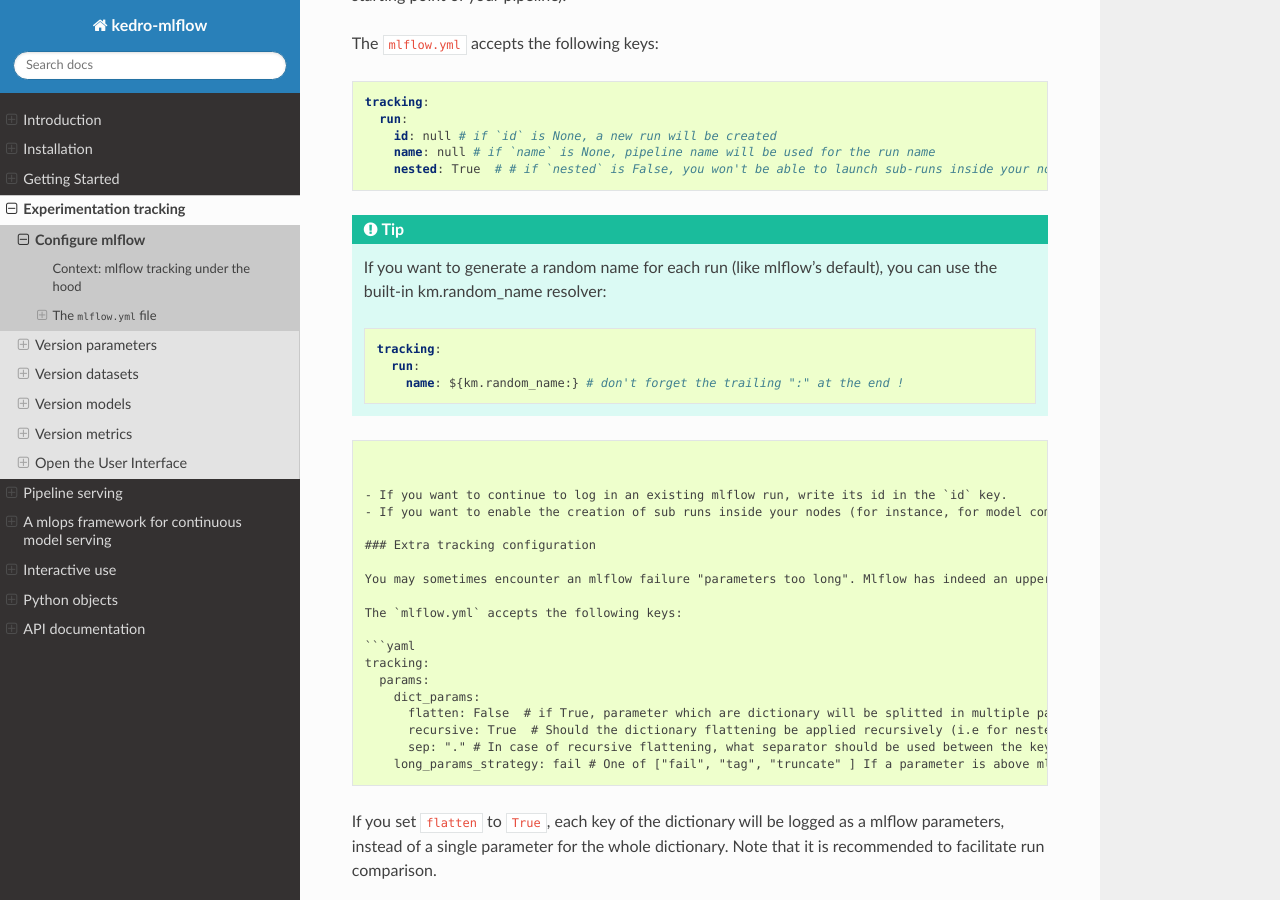
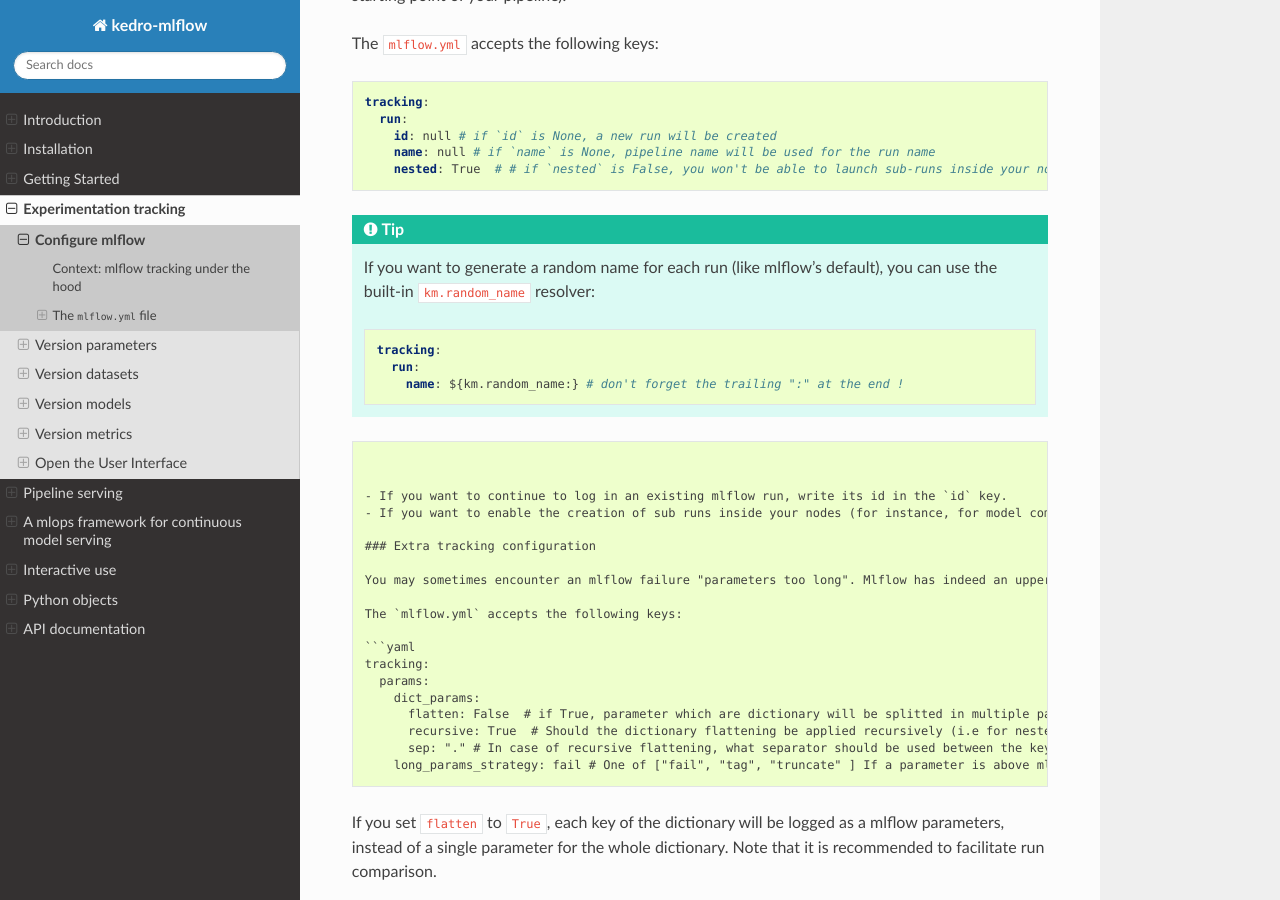
Before and after one commit to Galileo-Galilei/kedro-mlflow, a Sphinx documentation site: the page built from docs/source/04_experimentation_tracking/01_configuration.md, in a window 1280 px wide and 900 px high, scrolled down 4265 px. Built offline with Sphinx 7.4.7 and the Read the Docs theme 2.0.0, drawn with Linux system fonts in a browser that asks for light colours.

Commit message:
fix typo in doc

````diff
--- a/docs/source/04_experimentation_tracking/01_configuration.md
+++ b/docs/source/04_experimentation_tracking/01_configuration.md
@@ -138,7 +138,7 @@
 ```
 
 ```{tip}
-If you want to generate a random name for each run (like mlflow's default), you can use the built-in km.random_name resolver:
+If you want to generate a random name for each run (like mlflow's default), you can use the built-in ``km.random_name`` resolver:
 
 ```yaml
 tracking:
````
